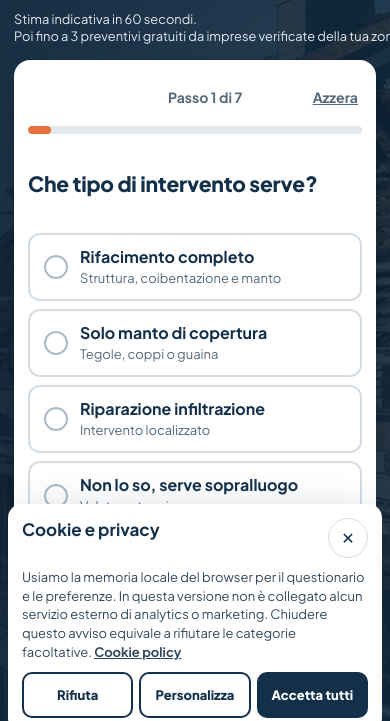
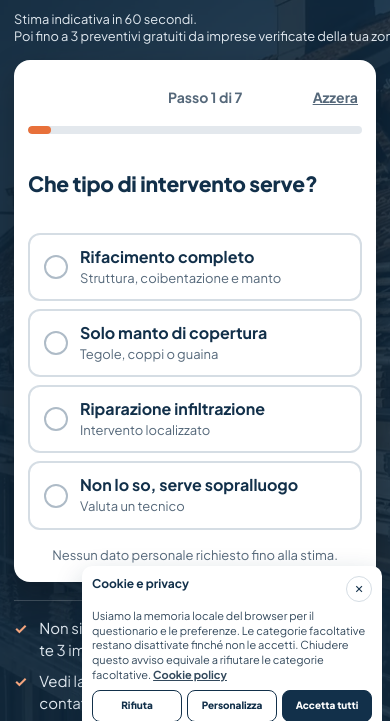
Before and after one commit to 9083913/preventivotettoit, a plain HTML site: page public/index.html in a window 390 px wide. Shown: the part 104-825 px from the top of the page. Drawn offline with Linux system fonts and the light colour scheme.

Commit message:
Compact bottom-right cookie toast (skip analytics until Yandex tag provided)

```diff
--- a/public/index.html
+++ b/public/index.html
@@ -168,15 +168,15 @@ footer nav button{background:none;border:0;padding:0;color:#fff;font:inherit;fon
 }
 
 /* cookie + exit */
-.ck{position:fixed;left:12px;right:12px;bottom:12px;z-index:90;max-width:560px;margin-left:auto;background:#fff;border-radius:16px;box-shadow:0 12px 40px rgba(18,48,74,.25);padding:20px;display:flex;flex-direction:column;gap:14px}
-.ck p{margin:0;font-size:14px;line-height:1.5;color:#33495C}
-.ck-h{display:flex;justify-content:space-between;align-items:flex-start;gap:12px}.ck-h b{font-size:17px}
-.x{flex:none;width:40px;height:40px;border-radius:99px;border:1px solid #D5DDE4;background:#fff;cursor:pointer}
+.ck{position:fixed;right:12px;bottom:12px;left:auto;z-index:90;width:min(340px,calc(100vw - 24px));max-width:340px;margin:0;background:#fff;border-radius:12px;box-shadow:0 10px 28px rgba(18,48,74,.22);padding:12px 12px 10px;display:flex;flex-direction:column;gap:8px}
+.ck p{margin:0;font-size:12px;line-height:1.4;color:#33495C}
+.ck-h{display:flex;justify-content:space-between;align-items:flex-start;gap:8px}.ck-h b{font-size:13px;line-height:1.25}
+.x{flex:none;width:28px;height:28px;border-radius:99px;border:1px solid #D5DDE4;background:#fff;cursor:pointer;font-size:12px;line-height:1;padding:0}
 .ck-opts{border-top:1px solid #E3E8ED}
-.ck-opts label,.ck-opts div{display:flex;justify-content:space-between;align-items:center;gap:12px;padding:12px 0;border-bottom:1px solid #E3E8ED;font-size:15px;cursor:pointer}
-.ck-opts small{display:block;font-size:13px;color:var(--mut)}.ck-opts input{width:22px;height:22px;accent-color:var(--navy)}
-.ck-btns{display:grid;grid-template-columns:repeat(auto-fit,minmax(140px,1fr));gap:8px}
-.ck-btns button{min-height:52px;border-radius:10px;border:2px solid var(--navy);background:#fff;font-size:15px;font-weight:800;cursor:pointer}
+.ck-opts label,.ck-opts div{display:flex;justify-content:space-between;align-items:center;gap:8px;padding:8px 0;border-bottom:1px solid #E3E8ED;font-size:12px;cursor:pointer}
+.ck-opts small{display:block;font-size:11px;color:var(--mut)}.ck-opts input{width:16px;height:16px;accent-color:var(--navy)}
+.ck-btns{display:grid;grid-template-columns:1fr 1fr 1fr;gap:6px}
+.ck-btns button{min-height:34px;border-radius:8px;border:1.5px solid var(--navy);background:#fff;font-size:11px;font-weight:800;cursor:pointer;padding:0 4px;line-height:1.15}
 .ck-btns .solid{background:var(--navy);color:#fff}
 .modal{position:fixed;inset:0;z-index:95;background:rgba(10,26,40,.62);display:flex;align-items:center;justify-content:center;padding:20px}
 .modal-c{width:100%;max-width:460px;max-height:90vh;overflow:auto;background:#fff;border-radius:18px;padding:28px;display:flex;flex-direction:column;gap:16px;box-shadow:0 24px 60px rgba(0,0,0,.3)}
@@ -216,9 +216,11 @@ footer nav button{background:none;border:0;padding:0;color:#fff;font:inherit;fon
   .rw{font-size:14px;padding:10px 0;flex-wrap:nowrap}.rw > span:first-child{min-width:0}.rw > span:last-child{flex:none;text-align:right;font-size:13px;max-width:45%}
   .gate{padding:18px 14px;gap:12px}.gate h3{font-size:19px}
   .chk{font-size:13px}
-  .ck{left:8px;right:8px;bottom:8px;padding:14px;gap:10px;border-radius:14px}
-  .ck p{font-size:13px;line-height:1.45}
-  .ck-btns{grid-template-columns:1fr 1fr 1fr;gap:6px}.ck-btns button{min-height:46px;font-size:13px;padding:0 4px}
+  .ck{right:8px;bottom:8px;left:auto;width:min(300px,calc(100vw - 16px));max-width:300px;padding:10px;gap:7px;border-radius:10px}
+  .ck p{font-size:11px;line-height:1.35}
+  .ck-h b{font-size:12px}
+  .x{width:26px;height:26px;font-size:11px}
+  .ck-btns{grid-template-columns:1fr 1fr 1fr;gap:5px}.ck-btns button{min-height:32px;font-size:10px;padding:0 2px}
 }
 
 .br-m{display:none}
@@ -357,11 +359,11 @@ footer nav button{background:none;border:0;padding:0;color:#fff;font:inherit;fon
 
 <div class="ck" id="ck" role="dialog" aria-label="Preferenze cookie" hidden>
   <div class="ck-h"><b>Cookie e privacy</b><button type="button" class="x" data-ck="reject" aria-label="Chiudi e rifiuta">✕</button></div>
-  <p>Usiamo la memoria locale del browser per il questionario e le preferenze. In questa versione non è collegato alcun servizio esterno di analytics o marketing. Chiudere questo avviso equivale a rifiutare le categorie facoltative. <button type="button" data-legal="cookie" style="background:none;border:0;padding:0;color:inherit;font:inherit;font-weight:700;text-decoration:underline;cursor:pointer">Cookie policy</button></p>
+  <p>Usiamo la memoria locale del browser per il questionario e le preferenze. Le categorie facoltative restano disattivate finché non le accetti. Chiudere questo avviso equivale a rifiutare le categorie facoltative. <button type="button" data-legal="cookie" style="background:none;border:0;padding:0;color:inherit;font:inherit;font-weight:700;text-decoration:underline;cursor:pointer">Cookie policy</button></p>
   <div class="ck-opts" id="ck-opts" hidden>
     <div><span><b>Necessari</b><small>Sempre attivi</small></span><small>Attivi</small></div>
-    <label><span><b>Statistiche</b><small>Non è collegato un servizio esterno in questa versione</small></span><input type="checkbox" id="ck-stat"></label>
-    <label><span><b>Marketing</b><small>Non è collegato un servizio esterno in questa versione</small></span><input type="checkbox" id="ck-mkt"></label>
+    <label><span><b>Statistiche</b><small>Misurazione delle visite, solo con consenso</small></span><input type="checkbox" id="ck-stat"></label>
+    <label><span><b>Marketing</b><small>Attività promozionali, solo con consenso</small></span><input type="checkbox" id="ck-mkt"></label>
   </div>
   <div class="ck-btns"><button type="button" data-ck="reject">Rifiuta</button><button type="button" data-ck="custom" id="ck-custom">Personalizza</button><button type="button" data-ck="save" class="solid" id="ck-save" hidden>Salva scelte</button><button type="button" data-ck="accept" class="solid">Accetta tutti</button></div>
 </div>
```
